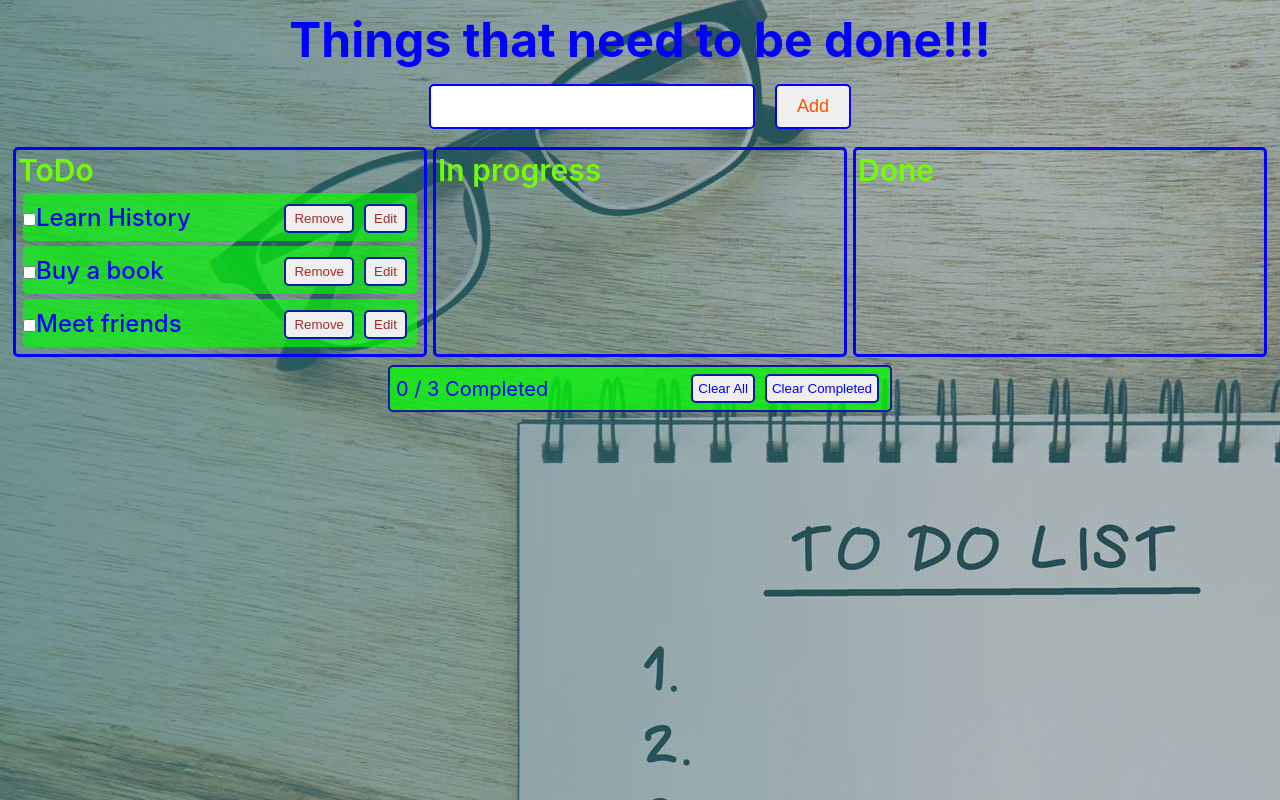
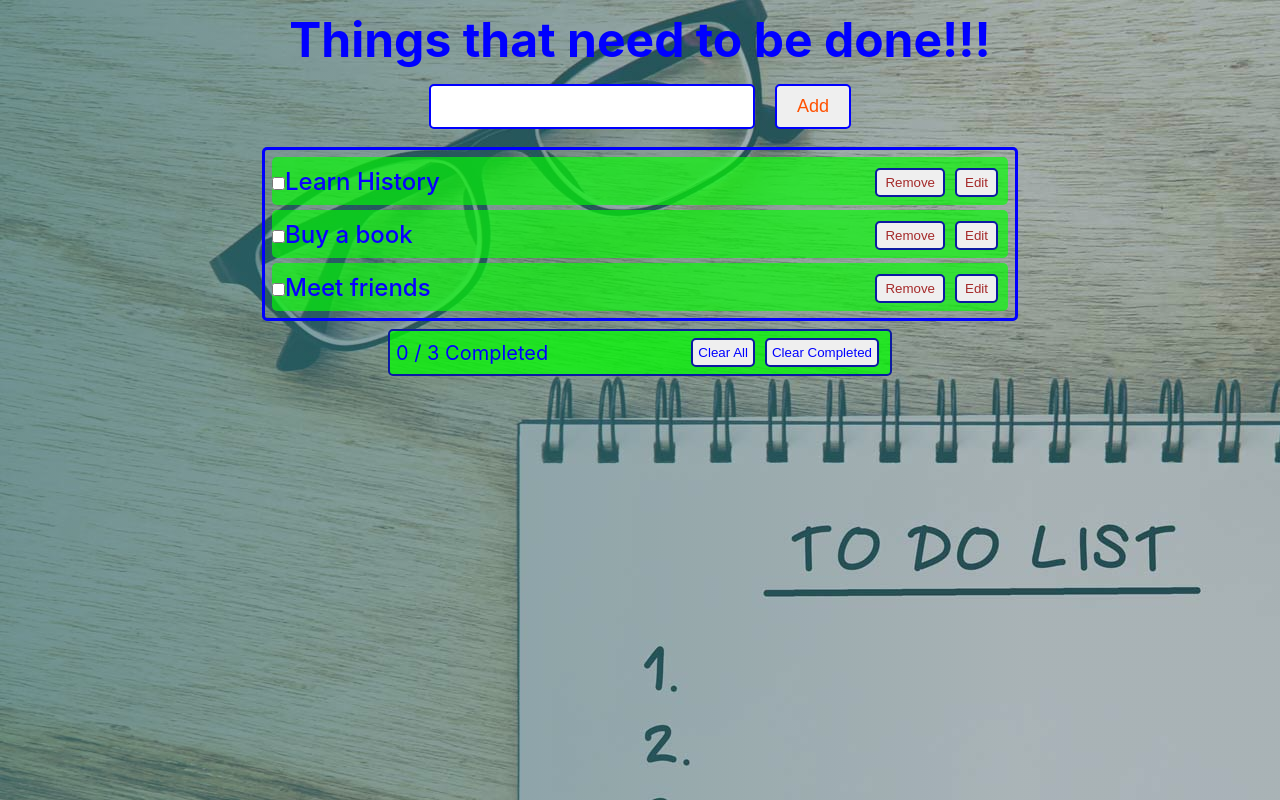
Before and after one commit to MrHovakimyan/ToDoApp_FunctionalComponents, a React (Create React App) app: page / in a window 1280 px wide. Built offline with nearby package versions, Linux system fonts and the light colour scheme; the HTML template or start-up script is replaced by a standard one.

Commit message:
fix: styles and DragDrop functionality edited

```diff
--- a/src/App.css
+++ b/src/App.css
@@ -52,20 +52,13 @@
   background-color: rgb(32, 184, 32);
 }
 /* ------------------------------------------ */
-.columnsWrpr {
-  display: flex;
-  flex-direction: row;
-  justify-content: space-between;
-  width: 100%;
-}
+
 /* ToDo list */
-.toDoColumn,
-.inProgressColumn,
-.doneColumn {
+.toDoColumn {
   color: rgb(111, 255, 0);
   border: 3px solid blue;
   border-radius: 5px;
-  width: 33%;
+  width: 60%;
   margin: 3px;
   font-size: 30px;
   font-weight: 600;
--- a/src/App.js
+++ b/src/App.js
@@ -26,18 +26,13 @@ function App() {
     },
   ]);
 
-  const [currentItem, setCurrentItem] = useState();
-
-  // Drag and Drop func handlers
+  /* ---- Drag and Drop func handlers ---- */
   function handleDragStart(evn, todos) {
     evn.target.classList.add("dragging");
-    const todoArr = todos.map((elem) => elem.id);
-    elemIndex = todoArr.indexOf(Number(evn.target.getAttribute("data-index")));
-    console.log("dragged elemIndex in dragStart: ", elemIndex);
+    elemIndex = todos.map((elem) => elem.id).indexOf(Number(evn.target.getAttribute("data-index")));
   }
 
   function handleDragEnd(evn, todos) {
-    // debugger;
     if (elemIndex < draggedOverElemIndex) {
       todos.splice(draggedOverElemIndex, 0, todos[elemIndex]); // replacing draggedOverElemIndex
       todos.splice(elemIndex, 1); // removing elemIndex
@@ -47,9 +42,6 @@ function App() {
     }
     setTodos([...todos]);
 
-    console.log("todos in dragend: ", todos);
-    console.log("draggedOverElemIndex in dragEnd", draggedOverElemIndex);
-
     evn.target.classList.remove("dragging");
     draggedOverElemIndex = undefined;
     elemIndex = undefined;
@@ -57,14 +49,11 @@ function App() {
 
   function handleDragOver(evn, todos) {
     evn.preventDefault();
-
-    const todoArr = todos.map((elem) => elem.id);
-    draggedOverElemIndex = todoArr.indexOf(Number(evn.target.getAttribute("data-index")));
+    draggedOverElemIndex = todos
+      .map((elem) => elem.id)
+      .indexOf(Number(evn.target.getAttribute("data-index")));
   }
-
-  function handleDrop(evn) {
-    evn.preventDefault();
-  }
+  /* ---------------------------------------------------------- */
 
   return (
     <div className="App">
@@ -86,16 +75,13 @@ function App() {
         />
       </div>
 
+      {/* ----- ToDo Item's List ----- */}
       <div
-        className="columnsWrpr"
+        className="toDoColumn"
         onDragStart={(e) => handleDragStart(e, todos)}
         onDragEnd={(e) => handleDragEnd(e, todos)}
         onDragOver={(e) => handleDragOver(e, todos)}
-        onDrop={(e) => handleDrop(e)}
       >
-        {/* ----- ToDo column ----- */}
-        <div className="toDoColumn">
-          <div className="toDoColumn-Lbl">ToDo</div>
         <TodoList
           todos={todos}
           onDelete={(todo) => {
@@ -138,16 +124,8 @@ function App() {
           }}
         />
       </div>
-        {/* ----- In Progress column ----- */}
-        <div className="inProgressColumn">
-          <div className="inProgressColumn-Lbl">In progress</div>
-        </div>
-        {/* ----- Done column ----- */}
-        <div className="doneColumn">
-          <div className="doneColumn-Lbl">Done</div>
-        </div>
-      </div>
 
+      {/* ----- ToDo Footer ----- */}
       <TodoFooter
         todos={todos}
         onClearCompleted={() => {
```
Lines whose indentation alone changed are shown as unchanged.
